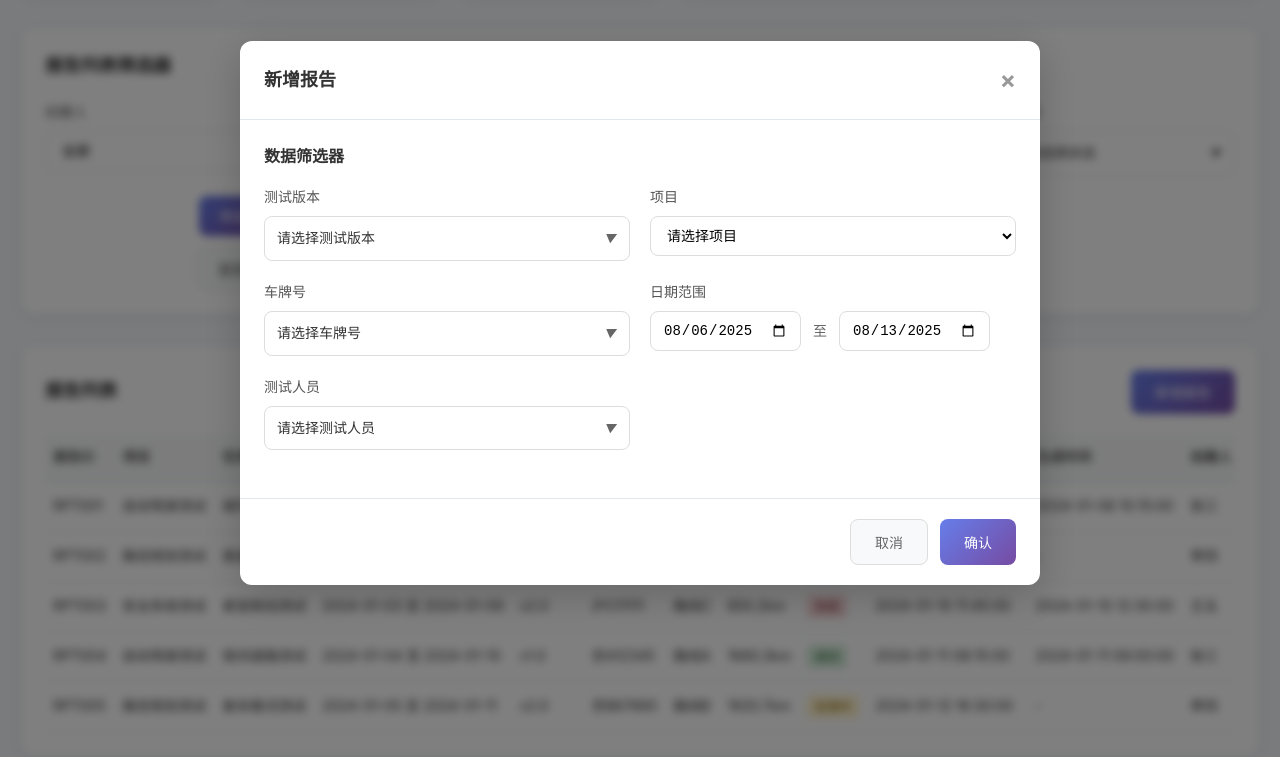
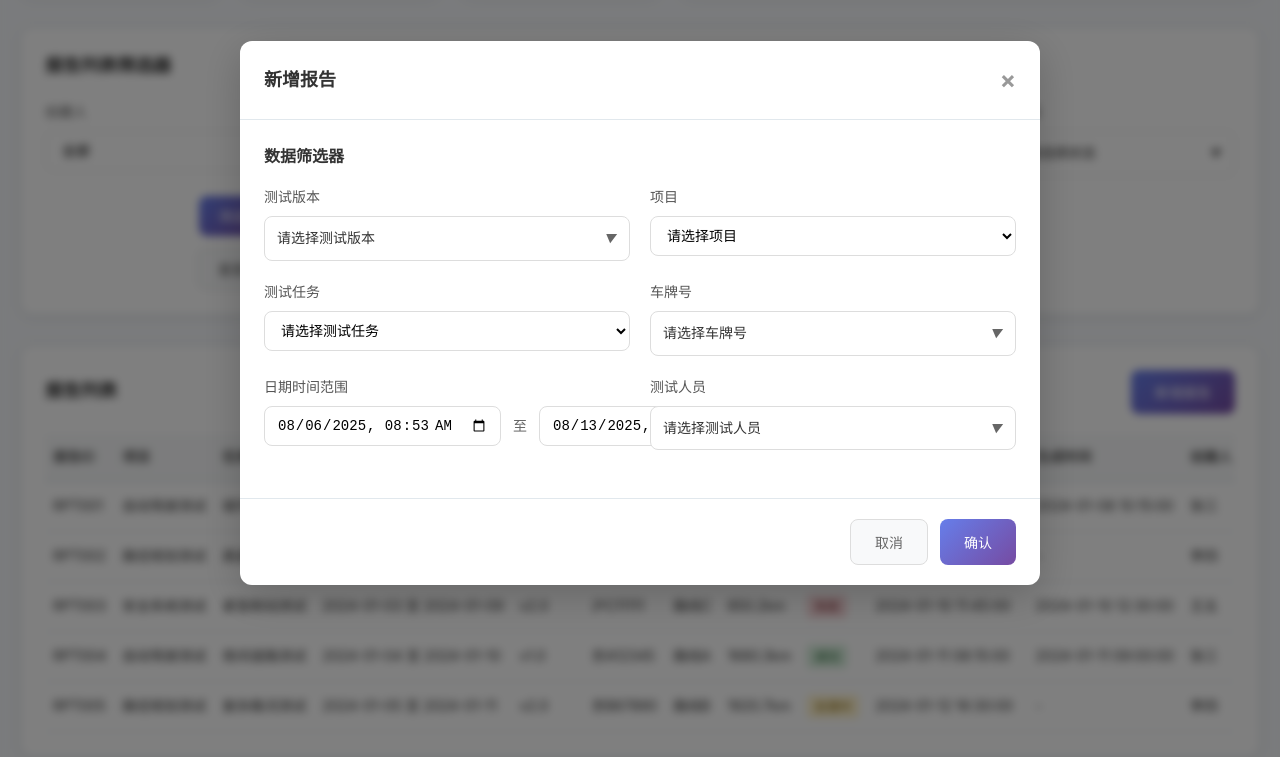
Before and after one commit to jiuhong1010/road-test-dashboard, a website: page index.html in a window 1280 px wide. Both pictures are taken after a click on the button "新增报告". Shown: the part 422-1179 px from the top of the page. Drawn offline with nearby package versions, Linux system fonts and the light colour scheme.

Commit message:
新增报告弹窗添加测试任务单选和日期时间选择功能

```diff
--- a/index.html
+++ b/index.html
@@ -198,6 +198,18 @@
                                 </select>
                             </div>
                             <div class="form-item">
+                                <label>测试任务</label>
+                                <select id="modalTaskFilter">
+                                    <option value="">请选择测试任务</option>
+                                    <option value="城市道路测试">城市道路测试</option>
+                                    <option value="高速公路测试">高速公路测试</option>
+                                    <option value="紧急制动测试">紧急制动测试</option>
+                                    <option value="夜间道路测试">夜间道路测试</option>
+                                    <option value="复杂路况测试">复杂路况测试</option>
+                                    <option value="泊车功能测试">泊车功能测试</option>
+                                </select>
+                            </div>
+                            <div class="form-item">
                                 <label>车牌号</label>
                                 <div class="multi-select-dropdown" id="modalVehicleDropdown">
                                     <div class="multi-select-button" onclick="toggleDropdown('modalVehicleDropdown')">
@@ -218,11 +230,11 @@
                                 </div>
                             </div>
                             <div class="form-item">
-                                <label>日期范围</label>
+                                <label>日期时间范围</label>
                                 <div class="date-range">
-                                    <input type="date" id="startDate" placeholder="YYYY-MM-DD">
+                                    <input type="datetime-local" id="startDateTime" placeholder="开始时间">
                                     <span>至</span>
-                                    <input type="date" id="endDate" placeholder="YYYY-MM-DD">
+                                    <input type="datetime-local" id="endDateTime" placeholder="结束时间">
                                 </div>
                             </div>
                             <div class="form-item">
--- a/script.js
+++ b/script.js
@@ -384,12 +384,22 @@ document.addEventListener('click', function(event) {
 // 打开新增报告弹窗
 function openNewReportModal() {
     document.getElementById('newReportModal').style.display = 'block';
-    // 设置默认日期（只有日期，不包含时间）
+    // 设置默认日期时间
     const now = new Date();
     const oneWeekAgo = new Date(now.getTime() - 7 * 24 * 60 * 60 * 1000);
 
-    document.getElementById('startDate').value = oneWeekAgo.toISOString().slice(0, 10);
-    document.getElementById('endDate').value = now.toISOString().slice(0, 10);
+    // 格式化为 datetime-local 格式 (YYYY-MM-DDTHH:MM)
+    const formatDateTime = (date) => {
+        const year = date.getFullYear();
+        const month = String(date.getMonth() + 1).padStart(2, '0');
+        const day = String(date.getDate()).padStart(2, '0');
+        const hours = String(date.getHours()).padStart(2, '0');
+        const minutes = String(date.getMinutes()).padStart(2, '0');
+        return `${year}-${month}-${day}T${hours}:${minutes}`;
+    };
+
+    document.getElementById('startDateTime').value = formatDateTime(oneWeekAgo);
+    document.getElementById('endDateTime').value = formatDateTime(now);
 }
 
 // 关闭新增报告弹窗
@@ -416,15 +426,20 @@ function confirmNewReport() {
     const formData = {
         versions: getMultiSelectValues('modalVersionDropdown'),
         project: document.getElementById('modalProjectFilter').value,
+        taskName: document.getElementById('modalTaskFilter').value,
         vehicles: getMultiSelectValues('modalVehicleDropdown'),
-        startDate: document.getElementById('startDate').value,
-        endDate: document.getElementById('endDate').value,
+        startDateTime: document.getElementById('startDateTime').value,
+        endDateTime: document.getElementById('endDateTime').value,
         testers: getMultiSelectValues('modalTesterDropdown')
     };
 
     // 验证表单
     if (!formData.project) {
         alert('请选择项目');
+        return;
+    }
+    if (!formData.taskName) {
+        alert('请选择测试任务');
         return;
     }
     if (formData.versions.length === 0) {
@@ -435,8 +450,8 @@ function confirmNewReport() {
         alert('请选择至少一个车牌号');
         return;
     }
-    if (!formData.startDate || !formData.endDate) {
-        alert('请选择日期范围');
+    if (!formData.startDateTime || !formData.endDateTime) {
+        alert('请选择日期时间范围');
         return;
     }
     if (formData.testers.length === 0) {
@@ -444,12 +459,18 @@ function confirmNewReport() {
         return;
     }
 
+    // 格式化日期时间显示
+    const formatDisplayDateTime = (dateTimeStr) => {
+        const date = new Date(dateTimeStr);
+        return date.toLocaleString('zh-CN');
+    };
+
     // 模拟创建报告
     const newReport = {
         id: 'RPT' + String(mockReports.length + 1).padStart(3, '0'),
         project: formData.project,
-        taskName: '新建测试任务',
-        dataRange: `${formData.startDate} 至 ${formData.endDate}`,
+        taskName: formData.taskName,
+        dataRange: `${formatDisplayDateTime(formData.startDateTime)} 至 ${formatDisplayDateTime(formData.endDateTime)}`,
         version: formData.versions.join(', '),
         vehicle: formData.vehicles.join(', '),
         route: '待分配',
```
